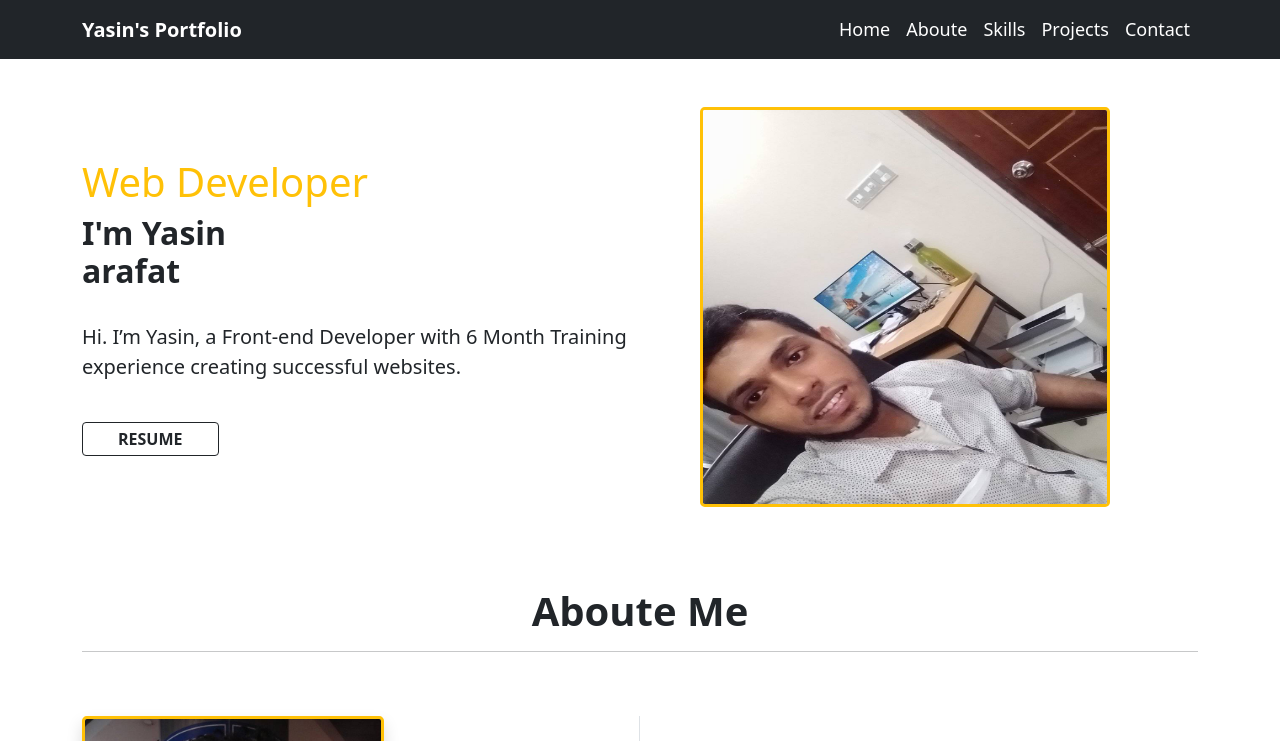
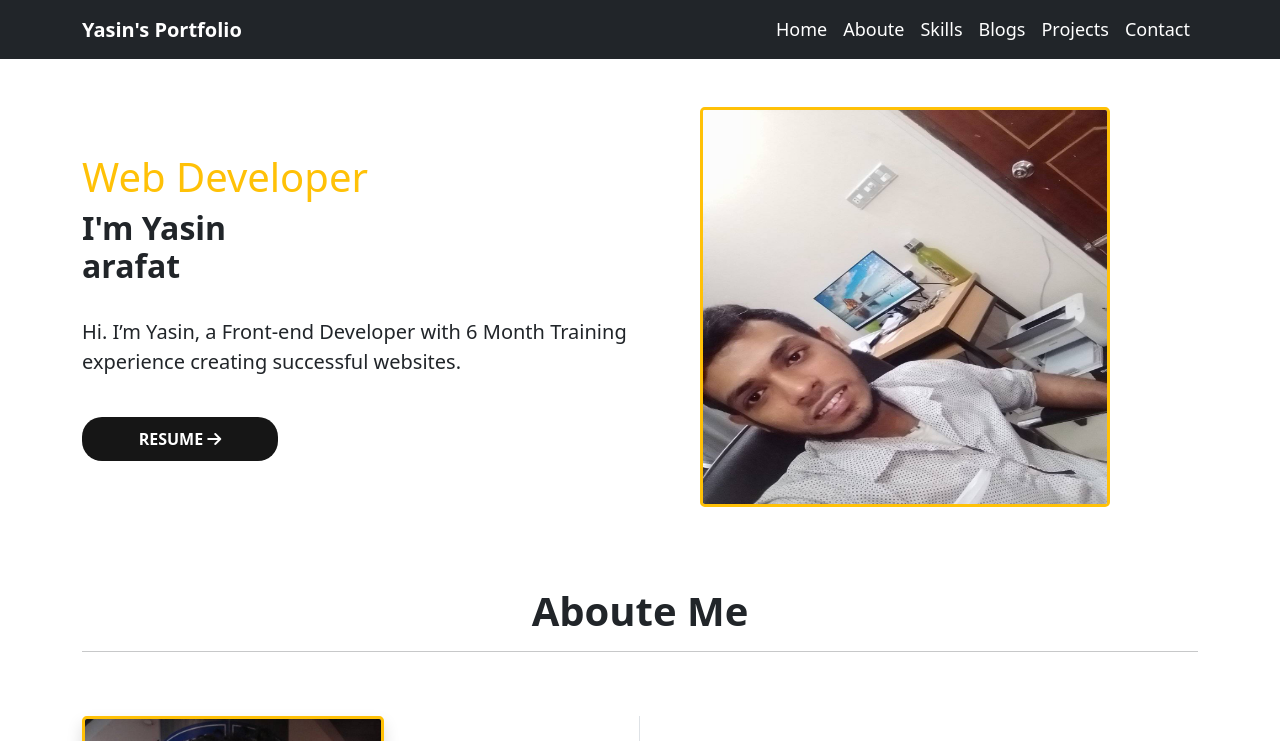
Before and after one commit to YASINARAFAT88/Portfolio-Simple, a plain HTML site: page index.html in a window 1280 px wide. Shown: the top 741 px of the page. Drawn offline with nearby package versions, Linux system fonts and the light colour scheme.

Commit message:
adding blos sec & animetion btn or footer

```diff
--- a/index.html
+++ b/index.html
@@ -4,6 +4,9 @@
     <!-- Required meta tags -->
     <meta charset="utf-8">
     <meta name="viewport" content="width=device-width, initial-scale=1">
+
+     <!-- Icon link -->
+     <script src="https://kit.fontawesome.com/5152800db9.js" crossorigin="anonymous"></script>
 
     <!-- Bootstrap CSS -->
     <link href="https://cdn.jsdelivr.net/npm/bootstrap@5.0.2/dist/css/bootstrap.min.css" rel="stylesheet" integrity="sha384-EVSTQN3/azprG1Anm3QDgpJLIm9Nao0Yz1ztcQTwFspd3yD65VohhpuuCOmLASjC" crossorigin="anonymous">
@@ -36,6 +39,9 @@
             <a class="nav-link text-white links" href="#skills">Skills</a>
           </li>
           <li class="nav-item">
+            <a class="nav-link text-white links" href="#blogs">Blogs</a>
+          </li>
+          <li class="nav-item">
             <a class="nav-link text-white links" href="#projects">Projects</a>
           </li>
           <li class="nav-item">
@@ -54,12 +60,18 @@
                 <h3 class="text-warning fs-1">Web Developer</h3>
                 <h1 class="display-5 fw-bold fs-2">I'm Yasin <br> arafat</h1><br>
                 <p class="lead">Hi. I’m Yasin, a Front-end Developer with 6 Month Training experience creating successful websites.</p>
-                    <div class="buttons mt-4">
-                        <a target=”_blank” href="https://docs.google.com/document/d/1as5AgU5K0t2Xk1IhInuRuGmu-SMtGfPJMGh4qtH4AHI/edit?usp=sharing" class="btn rounded w-25 p-1 btn-outline-dark fw-bold">
-                            RESUME
+
+                <div class="iocn-button mt-4">
+                    <a class="button" target=”_blank” href="https://docs.google.com/document/d/1as5AgU5K0t2Xk1IhInuRuGmu-SMtGfPJMGh4qtH4AHI/edit?usp=sharing">RESUME
+                        <i class="fas fa-arrow-right"></i> </a>
+                </div>
+
+                    <!-- <div class="buttons ">
+                        <a  class="btn rounded w-25 p-1 btn-outline-dark fw-bold">
+
                         </a>
-
                     </div>
+                     -->
             </div>
             <div class="col-md-6">
                 <div id="carouselExampleSlidesOnly" class="carousel slide" data-bs-ride="carousel">
@@ -246,6 +258,25 @@
     </div>
   </section>
 
+  <!-- Blogs Section  -->
+
+  <section id="blogs">
+    <div class="container">
+        <div class="row  my-1 py-3">
+            <div class="col-12 mb-3">
+                <h1 class="fw-bold text-center">Blog Section</h1>
+                <hr>
+            </div>
+        </div>
+        <div class="row">
+            <div class="col-12">
+                <h3 class="fw-bold text-center my-3 py-3 bg-dark text-white rounded">Blogs comming soon!</h3>
+            </div>
+        </div>
+    </div>
+  </section>
+
+  <p class="text-center mt-4">Copyright © 2022 <b>Yasin Arafat</b></p>
 
 
 
--- a/style.css
+++ b/style.css
@@ -12,6 +12,39 @@
     top: 0;
     z-index: 1;
 }
+
+/* Resume */
+
+.iocn-button a{
+    text-decoration: none;
+    color: white;
+    font-weight: 700;
+}
+
+.iocn-button{
+    width: 196px;
+    background: #E02C6D;
+    padding: 10px;
+    border-radius: 20px;
+    transition: .5s linear ;
+    text-align: center;
+    animation-name: button;
+    animation-duration: 2s;
+    animation-iteration-count: infinite;
+}
+.iocn-button:hover{
+    width: 250px;
+    padding: 10px;
+    cursor: pointer;
+}
+@keyframes button {
+    0%   {background-color: rgb(15, 15, 15);}
+    25%  {background-color: #323132;}
+    50%  {background-color: orange}
+    100% {background-color: rgb(245, 240, 246);}
+  }
+
+
 .links{
     transition: all 0.3s ease;
 }
```
